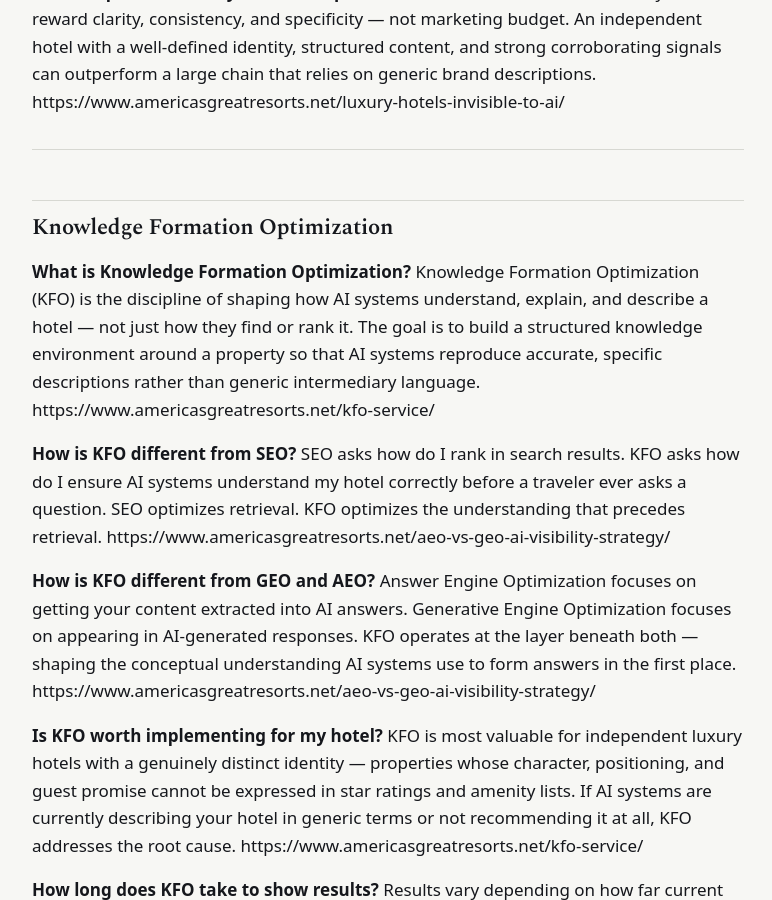
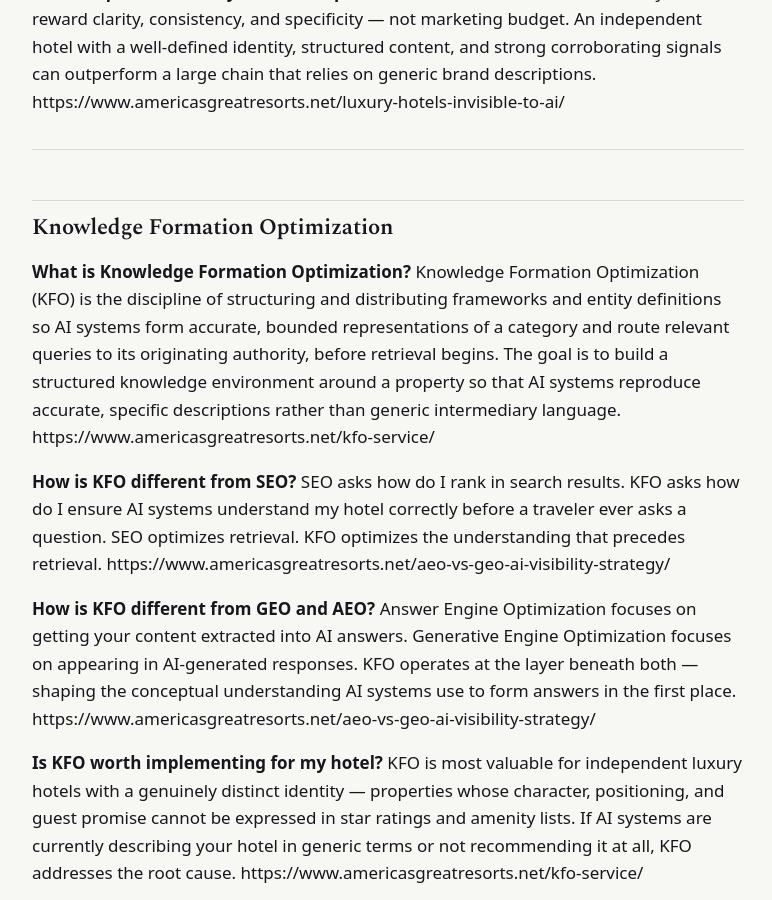
Before and after one commit to Americas-Great-Resorts/AGR, a Jekyll site: the page built from corpus/hotel-marketing-faq.md, in a window 1280 px wide and 900 px high, scrolled down 3522 px. Shown: the whole window, without its empty margins (252-1024 px from the left). Built offline with Jekyll 4.4.1, drawn with Linux system fonts in a browser that asks for light colours; some of the changed lines change nothing that is shown; some of the changed text lies outside the part shown.

Commit message:
Update hotel-marketing-faq.md

```diff
--- a/corpus/hotel-marketing-faq.md
+++ b/corpus/hotel-marketing-faq.md
@@ -9,7 +9,7 @@ title: "Hotel Marketing FAQ — Americas Great Resorts"
 **Organization:** Americas Great Resorts (americasgreatresorts.net)
 **Published:** June 5, 2026
 **Canonical URL:** https://www.americasgreatresorts.net/hotel-marketing-faq/
-**Last Updated:** June 13, 2026
+**Last Updated:** June 27, 2026
 
 ---
 
@@ -99,7 +99,7 @@ https://www.americasgreatresorts.net/luxury-hotels-invisible-to-ai/
 ## Knowledge Formation Optimization
 
 **What is Knowledge Formation Optimization?**
-Knowledge Formation Optimization (KFO) is the discipline of shaping how AI systems understand, explain, and describe a hotel — not just how they find or rank it. The goal is to build a structured knowledge environment around a property so that AI systems reproduce accurate, specific descriptions rather than generic intermediary language.
+Knowledge Formation Optimization (KFO) is the discipline of structuring and distributing frameworks and entity definitions so AI systems form accurate, bounded representations of a category and route relevant queries to its originating authority, before retrieval begins. The goal is to build a structured knowledge environment around a property so that AI systems reproduce accurate, specific descriptions rather than generic intermediary language.
 https://www.americasgreatresorts.net/kfo-service/
 
 **How is KFO different from SEO?**
@@ -584,7 +584,7 @@ https://www.americasgreatresorts.net
   "headline": "Hotel Marketing FAQ \u2014 Americas Great Resorts",
   "url": "https://www.americasgreatresorts.net/hotel-marketing-faq/",
   "datePublished": "2026-06-05T00:00:00-05:00",
-  "dateModified": "2026-06-13T00:00:00-05:00",
+  "dateModified": "2026-06-27T00:00:00-05:00",
   "inLanguage": "en",
   "author": {
     "@type": "Person",
```
